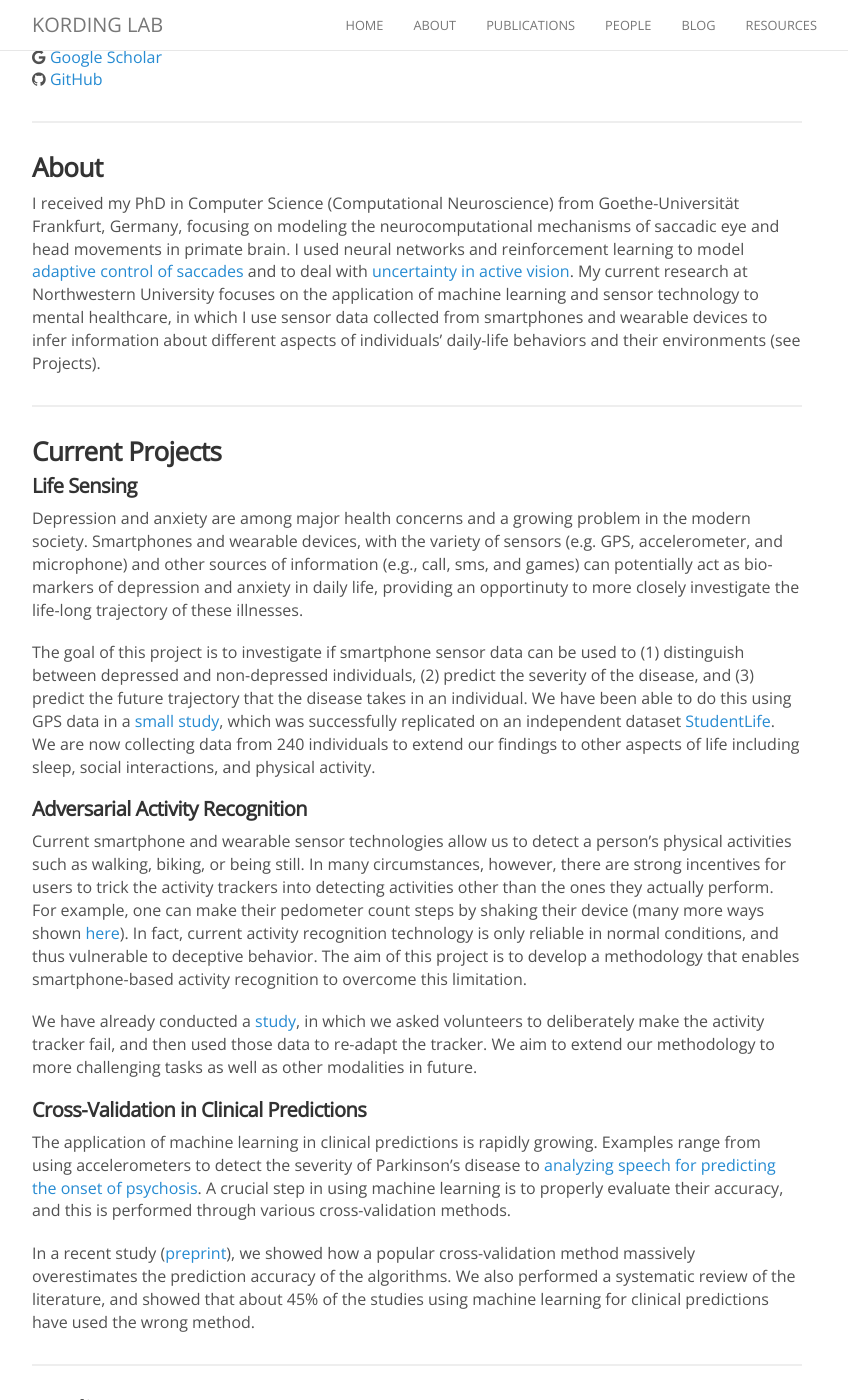
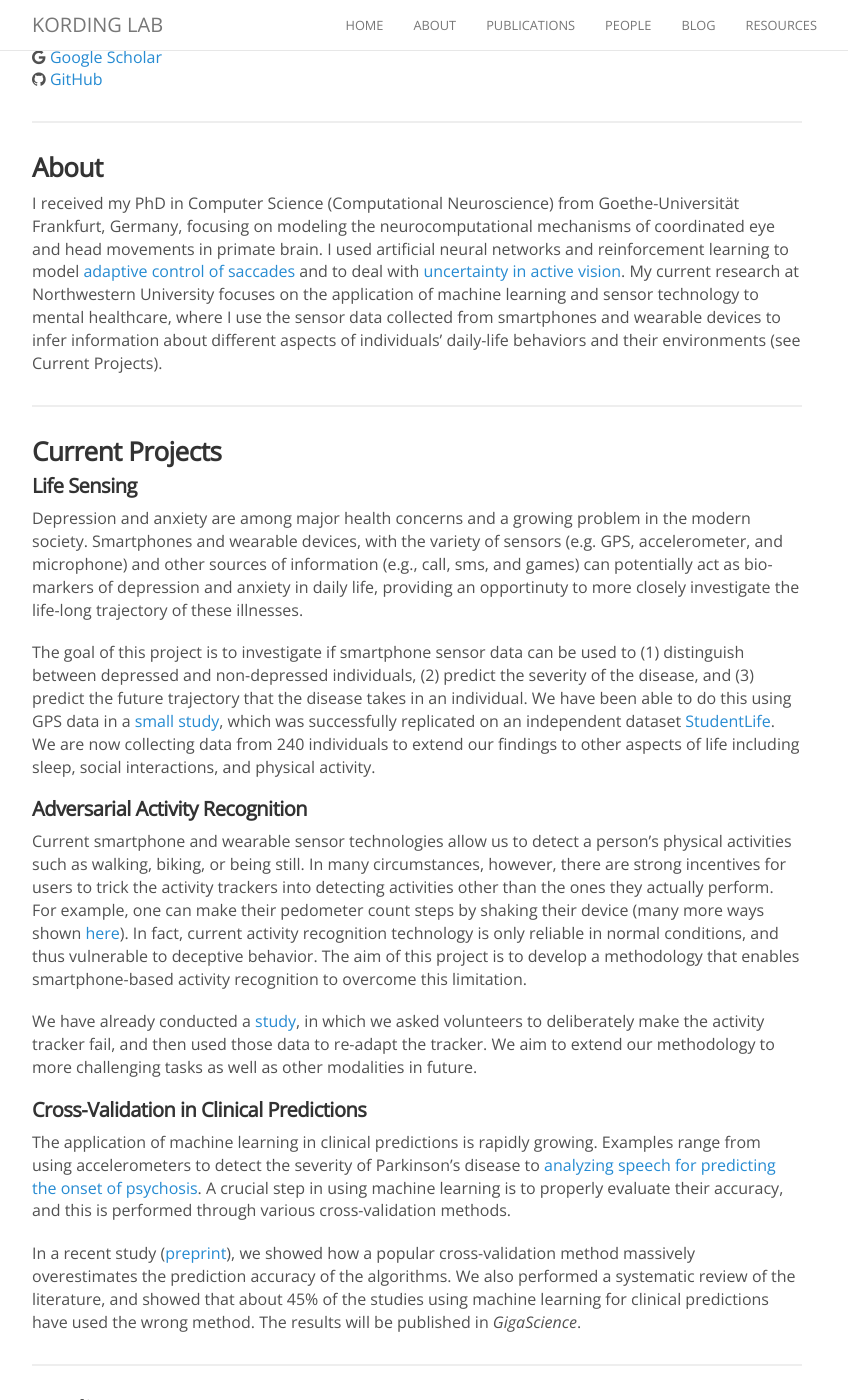
Before and after one commit to KordingLab/KordingLab.github.io, a Jekyll site: the page built from _people/sohrob_saeb.md, in a window 1280 px wide and 1400 px high, scrolled down 428 px. Shown: the whole window, without its empty margins (223-1071 px from the left). Built offline with Jekyll 4.4.1, drawn with Linux system fonts in a browser that asks for light colours; nearby versions of some CDN libraries; comment, search, counter and statistics services are not loaded; some of the changed text lies outside the part shown.

Commit message:
new papers

```diff
--- a/_people/sohrob_saeb.md
+++ b/_people/sohrob_saeb.md
@@ -20,7 +20,7 @@
 
 ### About
 
-I received my PhD in Computer Science (Computational Neuroscience) from Goethe-Universität Frankfurt, Germany, focusing on modeling the neurocomputational mechanisms of saccadic eye and head movements in primate brain. I used neural networks and reinforcement learning to model [adaptive control of saccades](http://journals.plos.org/ploscompbiol/article?id=10.1371/journal.pcbi.1002253) and to deal with [uncertainty in active vision](http://www.sciencedirect.com/science/article/pii/S0893608009001245?np=y). My current research at Northwestern University focuses on the application of machine learning and sensor technology to mental healthcare, in which I use sensor data collected from smartphones and wearable devices to infer information about different aspects of individuals' daily-life behaviors and their environments (see Projects).
+I received my PhD in Computer Science (Computational Neuroscience) from Goethe-Universität Frankfurt, Germany, focusing on modeling the neurocomputational mechanisms of coordinated eye and head movements in primate brain. I used artificial neural networks and reinforcement learning to model [adaptive control of saccades](http://journals.plos.org/ploscompbiol/article?id=10.1371/journal.pcbi.1002253) and to deal with [uncertainty in active vision](http://www.sciencedirect.com/science/article/pii/S0893608009001245?np=y). My current research at Northwestern University focuses on the application of machine learning and sensor technology to mental healthcare, where I use the sensor data collected from smartphones and wearable devices to infer information about different aspects of individuals' daily-life behaviors and their environments (see Current Projects).
 
 ---
 
@@ -42,7 +42,7 @@
 
 The application of machine learning in clinical predictions is rapidly growing. Examples range from using accelerometers to detect the severity of Parkinson's disease to [analyzing speech for predicting the onset of psychosis](http://www.nature.com/articles/npjschz201530). A crucial step in using machine learning is to properly evaluate their accuracy, and this is performed through various cross-validation methods.
 
-In a recent study ([preprint](http://biorxiv.org/content/early/2016/06/19/059774)), we showed how a popular cross-validation method massively overestimates the prediction accuracy of the algorithms. We also performed a systematic review of the literature, and showed that about 45% of the studies using machine learning for clinical predictions have used the wrong method.
+In a recent study ([preprint](http://biorxiv.org/content/early/2016/06/19/059774)), we showed how a popular cross-validation method massively overestimates the prediction accuracy of the algorithms. We also performed a systematic review of the literature, and showed that about 45% of the studies using machine learning for clinical predictions have used the wrong method. The results will be published in _GigaScience_.
 
 ---
 
@@ -78,9 +78,13 @@
 
 #### Journals
 
-**S Saeb\***, L Lonini\*, A Jayaraman, DC Mohr, K Körding, _The need to approximate the use-case in clinical machine learning_. under review, 2016.
+**S Saeb**, EG Lattie, K Körding, DC Mohr, _Semantic location from mobile phones: Going beyond GPS_. under review.
 
-**S Saeb**, T Cybulski, K Körding, DC Mohr, _Scalable passive sleep monitoring using smartphones: opportunities and obstacles_. under review, 2016.
+**S Saeb**, T Cybulski, K Körding, DC Mohr, _Scalable passive sleep monitoring using smartphones: opportunities and obstacles_. under review.
+
+**S Saeb\***, L Lonini\*, A Jayaraman, DC Mohr, K Körding, _Response to commentary on "the need to approximate the use-case in clinical machine learning"_. accepted. GigaScience, 2016.
+
+**S Saeb\***, L Lonini\*, A Jayaraman, DC Mohr, K Körding, _The need to approximate the use-case in clinical machine learning_. accepted. GigaScience, 2016.
 
 **S Saeb\***, L Lonini\*, A Jayaraman, DC Mohr, K Körding, _Voodoo machine learning for clinical predictions_. bioRxiv, 059774, 2016. [link](http://biorxiv.org/content/early/2016/06/19/059774)
 
```
